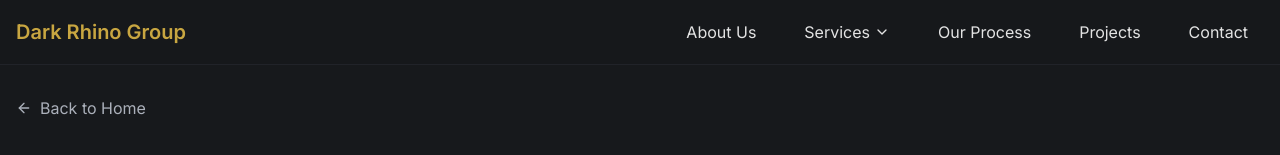
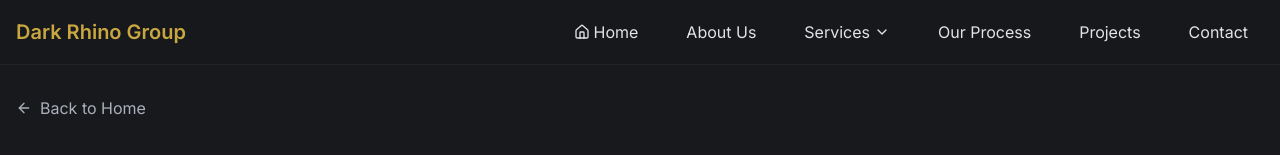
Before and after one commit to Reabetswe-Tshukudu/dark-rhino-portal, a React (Vite) app: page /about in a window 1280 px wide. Shown: the top 155 px of the page. Built offline with nearby package versions, Linux system fonts and the light colour scheme.

Commit message:
Add Home button to navigation
Adds a "Home" button to the navigation bar, linking to the home page.

```diff
--- a/src/components/Navigation.tsx
+++ b/src/components/Navigation.tsx
@@ -1,7 +1,7 @@
 
 import { useState } from "react";
 import { Link } from "react-router-dom";
-import { Menu, X, ChevronDown } from "lucide-react";
+import { Menu, X, ChevronDown, Home } from "lucide-react";
 import {
   DropdownMenu,
   DropdownMenuContent,
@@ -13,6 +13,7 @@ export const Navigation = () => {
   const [isOpen, setIsOpen] = useState(false);
 
   const navItems = [
+    { label: "Home", href: "/", icon: Home },
     { label: "About Us", href: "/about" },
     {
       label: "Services",
@@ -56,8 +57,13 @@ export const Navigation = () => {
                   </DropdownMenuContent>
                 </DropdownMenu>
               ) : (
-                <Link key={item.label} to={item.href} className="nav-link">
-                  {item.label}
+                <Link
+                  key={item.label}
+                  to={item.href}
+                  className="nav-link flex items-center space-x-1"
+                >
+                  {item.icon && <item.icon className="h-4 w-4" />}
+                  <span>{item.label}</span>
                 </Link>
               )
             )}
@@ -105,6 +111,7 @@ export const Navigation = () => {
                   className="nav-link block py-2"
                   onClick={() => setIsOpen(false)}
                 >
+                  {item.icon && <item.icon className="h-4 w-4 inline-block mr-2" />}
                   {item.label}
                 </Link>
               )
```
